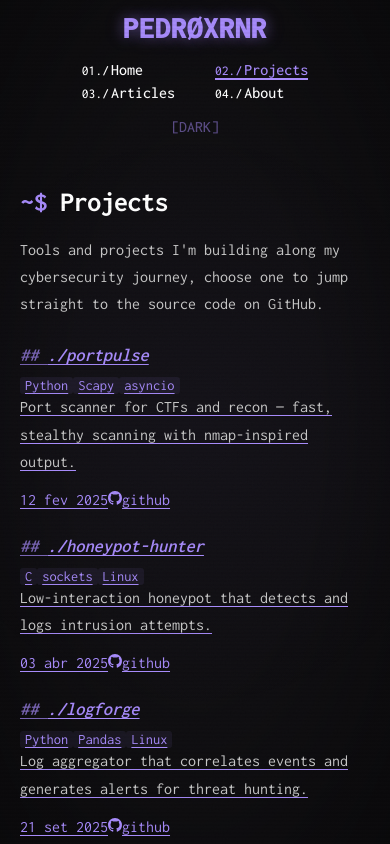
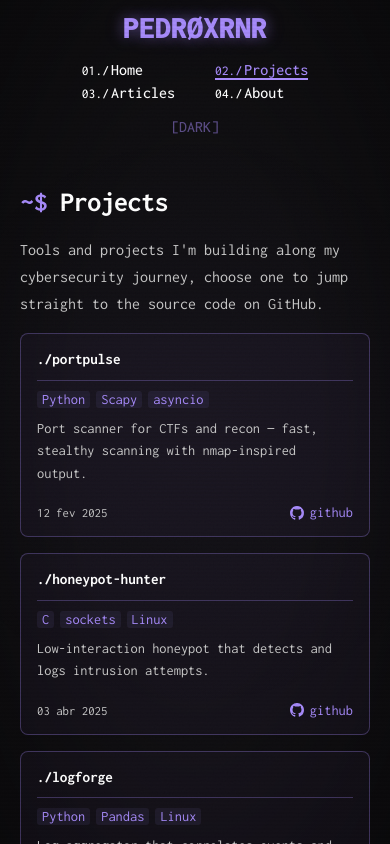
Before and after one commit to pedroxrnr/pedroxrnr.space, a React (Vite) app: page /projects in a window 390 px wide. Shown: the top 844 px of the page. Built offline with nearby package versions, Linux system fonts and the light colour scheme.

Commit message:
style(css): organize into numbered sections; card & logo CRT effects, theme tokens

```diff
--- a/src/style.css
+++ b/src/style.css
@@ -1,3 +1,19 @@
+/* ==========================================================================
+   PEDRØXRNR — styles
+   1. Theme tokens
+   2. Base & reset
+   3. Global layout
+   4. Header & navigation
+   5. Content & typography
+   6. Terminal
+   7. Project cards
+   8. Boot sequence
+   9. Footer
+   10. Responsive & motion
+   ========================================================================== */
+
+/* --- 1. Theme tokens ----------------------------------------------------- */
+
 :root {
   color-scheme: dark;
   --bg: #100F12;
@@ -10,6 +26,7 @@
   --glow-strong: rgba(167, 139, 250, 0.5);
   --glow-soft: rgba(167, 139, 250, 0.2);
   --code-bg: rgba(167, 139, 250, 0.08);
+  --card-bg: rgba(167, 139, 250, 0.04);
   --accent-soft: rgba(167, 139, 250, 0.3);
   --selection-text: #000;
   --nav-weight: 500;
@@ -29,12 +46,15 @@
   --glow-strong: rgba(107, 83, 166, 0.45);
   --glow-soft: rgba(107, 83, 166, 0.18);
   --code-bg: rgba(107, 83, 166, 0.1);
+  --card-bg: rgba(107, 83, 166, 0.05);
   --accent-soft: rgba(107, 83, 166, 0.3);
   --selection-text: #fff;
   --nav-weight: 600;
   --pre-bg: #0F0E13;
   --pre-text: #E6E6EB;
 }
+
+/* --- 2. Base & reset ----------------------------------------------------- */
 
 ::selection {
   background: var(--accent);
@@ -47,19 +67,10 @@
   box-sizing: border-box;
 }
 
-html,
-body {
-  color: var(--text);
-}
-
 html {
   background: var(--bg);
   scrollbar-color: var(--accent) transparent;
   scrollbar-width: thin;
-}
-
-body {
-  background: transparent;
 }
 
 html::-webkit-scrollbar {
@@ -77,6 +88,22 @@ html::-webkit-scrollbar-thumb {
 
 html::-webkit-scrollbar-thumb:hover {
   filter: brightness(1.3);
+}
+
+body {
+  color: var(--text);
+  background: transparent;
+  font-family: "Inconsolata", monospace;
+  font-size: 1rem;
+  max-width: 900px;
+  margin: 0 auto;
+  padding: 0 20px;
+  display: flex;
+  flex-direction: column;
+  min-height: 100vh;
+  -webkit-font-smoothing: antialiased;
+  -moz-osx-font-smoothing: grayscale;
+  text-rendering: optimizeLegibility;
 }
 
 html::before {
@@ -105,19 +132,7 @@ body::after {
   );
 }
 
-body {
-  font-family: "Inconsolata", monospace;
-  font-size: 1rem;
-  max-width: 900px;
-  margin: 0 auto;
-  padding: 0 20px;
-  display: flex;
-  flex-direction: column;
-  min-height: 100vh;
-  -webkit-font-smoothing: antialiased;
-  -moz-osx-font-smoothing: grayscale;
-  text-rendering: optimizeLegibility;
-}
+/* --- 3. Global layout ---------------------------------------------------- */
 
 #root {
   display: flex;
@@ -144,6 +159,8 @@ main::before {
   z-index: -1;
 }
 
+/* --- 4. Header & navigation ---------------------------------------------- */
+
 .header {
   position: static;
   background: transparent;
@@ -152,6 +169,14 @@ main::before {
   align-items: center;
   gap: 4px;
   padding: 12px 0 0;
+}
+
+.header hr {
+  flex-basis: 100%;
+  border: none;
+  border-top: 1px solid var(--accent);
+  opacity: 0.2;
+  margin-top: 8px;
 }
 
 .profile {
@@ -166,15 +191,16 @@ main::before {
 }
 
 .profile h1 a {
+  display: inline-block;
   color: var(--accent);
   text-decoration: none;
   animation: glowPulse 2.4s ease-in-out infinite;
-  transition: filter 0.2s ease;
 }
 
 .profile h1 a:hover,
 .profile h1 a:focus-visible {
-  filter: brightness(1.15);
+  animation: glowPulse 2.4s ease-in-out infinite, crtSignal 1s linear infinite;
+  will-change: transform;
 }
 
 @keyframes glowPulse {
@@ -188,24 +214,85 @@ main::before {
   }
 }
 
-@media (prefers-reduced-motion: reduce) {
-  *,
-  *::before,
-  *::after {
-    animation-duration: 0.01ms !important;
-    animation-iteration-count: 1 !important;
-    transition-duration: 0.01ms !important;
+@keyframes crtSignal {
+  0%,
+  100% {
+    transform: translate(0, 0) skewX(0deg);
+    text-shadow: none;
+  }
+
+  8% {
+    transform: translate(0, 2px) skewX(0deg);
+  }
+
+  12% {
+    transform: translate(-2px, 0) skewX(-4deg);
+    text-shadow:
+      -2px 0 0 rgba(255, 45, 85, 0.55),
+      2px 0 0 rgba(0, 229, 255, 0.55);
+  }
+
+  20% {
+    transform: translate(3px, 0) skewX(2deg);
+    text-shadow:
+      -3px 0 0 rgba(255, 45, 85, 0.6),
+      3px 0 0 rgba(0, 229, 255, 0.6);
+  }
+
+  28% {
+    transform: translate(-3px, -1px) skewX(-5deg);
+    text-shadow:
+      -2px 0 1px rgba(255, 45, 85, 0.55),
+      2px 0 1px rgba(0, 229, 255, 0.55);
+  }
+
+  36% {
+    transform: translate(2px, 0) skewX(2deg);
+    text-shadow:
+      -1px 0 0 rgba(255, 45, 85, 0.5),
+      1px 0 0 rgba(0, 229, 255, 0.5);
+  }
+
+  44% {
+    transform: translate(-2px, 1px) skewX(4deg);
+    text-shadow:
+      -3px 0 0 rgba(255, 45, 85, 0.6),
+      3px 0 0 rgba(0, 229, 255, 0.6);
+  }
+
+  52% {
+    transform: translate(3px, 0) skewX(-3deg);
+    text-shadow:
+      -2px 0 0 rgba(255, 45, 85, 0.5),
+      2px 0 0 rgba(0, 229, 255, 0.5);
+  }
+
+  60% {
+    transform: translate(-2px, 0) skewX(1deg);
+    text-shadow:
+      -1px 0 0 rgba(255, 45, 85, 0.45),
+      1px 0 0 rgba(0, 229, 255, 0.45);
+  }
+
+  68% {
+    transform: translate(1px, 0) skewX(-2deg);
+    text-shadow:
+      -1px 0 0 rgba(255, 45, 85, 0.4),
+      1px 0 0 rgba(0, 229, 255, 0.4);
+  }
+
+  76% {
+    transform: translate(0, 0) skewX(0deg);
+  }
+
+  90% {
+    transform: translate(0, 0) skewX(0deg);
+    text-shadow: none;
   }
 }
 
 .nav-links {
   margin: 0;
-}
-
-.nav-group {
-  display: flex;
-  align-items: center;
-  gap: 4px;
 }
 
 .nav-links ul {
@@ -257,9 +344,22 @@ main::before {
   color: var(--accent);
 }
 
+.nav-group {
+  display: flex;
+  align-items: center;
+  gap: 4px;
+}
+
 .link-num {
   font-size: 0.85em;
   margin-right: 2px;
+}
+
+.separator {
+  color: var(--accent);
+  opacity: 0.3;
+  user-select: none;
+  padding: 0 2px;
 }
 
 .theme-toggle {
@@ -279,13 +379,6 @@ main::before {
   text-align: center;
 }
 
-.separator {
-  color: var(--accent);
-  opacity: 0.3;
-  user-select: none;
-  padding: 0 2px;
-}
-
 .theme-toggle:hover {
   opacity: 1;
 }
@@ -295,13 +388,7 @@ main::before {
   outline-offset: 2px;
 }
 
-.header hr {
-  flex-basis: 100%;
-  border: none;
-  border-top: 1px solid var(--accent);
-  opacity: 0.2;
-  margin-top: 8px;
-}
+/* --- 5. Content & typography ---------------------------------------------- */
 
 .content h2 {
   margin-top: 36px;
@@ -377,6 +464,8 @@ main::before {
   font-size: inherit;
 }
 
+/* --- 6. Terminal ---------------------------------------------------------- */
+
 .terminal {
   margin: 0 0 16px;
   background: var(--pre-bg);
@@ -438,16 +527,107 @@ main::before {
   color: var(--accent);
 }
 
-.footer {
-  padding: 40px 0 10px;
-  font-size: 13px;
-  opacity: 0.3;
-  line-height: 1.9;
+/* --- 7. Project cards ----------------------------------------------------- */
+
+.projects-grid {
+  display: grid;
+  grid-template-columns: repeat(3, minmax(0, 1fr));
+  gap: 16px;
+  margin: 0 0 16px;
+}
+
+.project-card {
+  border: 1px solid var(--accent-soft);
+  border-radius: 8px;
+  overflow: hidden;
+  background-color: var(--card-bg);
   display: flex;
+  flex-direction: column;
+  transition: border-color 0.2s ease, background-color 0.2s ease, transform 0.2s ease;
+}
+
+.project-card:hover {
+  border-color: var(--accent);
+  background-color: var(--code-bg);
+  transform: translateY(-2px);
+}
+
+.project-card .project-link {
+  display: flex;
+  flex-direction: column;
+  flex: 1;
+  color: inherit;
+  text-decoration: none;
+}
+
+.project-card .project-link:focus-visible {
+  outline: 1px solid var(--accent);
+  outline-offset: -1px;
+}
+
+.project-card h3.project-title {
+  margin: 0;
+  padding: 2px 0 10px;
+  border-bottom: 1px solid var(--accent-soft);
+  font-size: 0.95rem;
+  font-weight: 700;
+  font-style: normal;
+  line-height: 1.3;
+}
+
+.project-card h3::before {
+  content: none;
+}
+
+.project-body {
+  padding: 14px 16px 16px;
+  display: flex;
+  flex-direction: column;
+  gap: 10px;
+  flex: 1;
+}
+
+.project-body p {
+  margin: 0;
+  font-size: 0.9em;
+  line-height: 1.55;
+}
+
+.project-tech {
+  display: flex;
+  flex-wrap: wrap;
+  gap: 6px;
+}
+
+.project-meta {
+  display: flex;
+  align-items: center;
   justify-content: space-between;
-  gap: 16px;
-  flex-wrap: wrap;
+  gap: 12px;
+  margin-top: auto;
+  padding-top: 10px;
 }
+
+.project-date {
+  font-family: "Inconsolata", monospace;
+  font-size: 0.8em;
+  color: var(--muted);
+}
+
+.project-card .project-repo {
+  color: var(--accent);
+  display: inline-flex;
+  align-items: center;
+  gap: 6px;
+  font-size: 0.9em;
+  align-self: flex-end;
+}
+
+.project-card:hover .project-repo {
+  text-decoration: underline;
+}
+
+/* --- 8. Boot sequence ----------------------------------------------------- */
 
 .boot-overlay {
   position: fixed;
@@ -506,7 +686,42 @@ main::before {
   color: var(--text);
 }
 
+/* --- 9. Footer ------------------------------------------------------------ */
+
+.footer {
+  padding: 40px 0 10px;
+  font-size: 13px;
+  opacity: 0.3;
+  line-height: 1.9;
+  display: flex;
+  justify-content: space-between;
+  gap: 16px;
+  flex-wrap: wrap;
+}
+
+/* --- 10. Responsive & motion ---------------------------------------------- */
+
+@media (prefers-reduced-motion: reduce) {
+  *,
+  *::before,
+  *::after {
+    animation-duration: 0.01ms !important;
+    animation-iteration-count: 1 !important;
+    transition-duration: 0.01ms !important;
+  }
+}
+
+@media (max-width: 1000px) {
+  .projects-grid {
+    grid-template-columns: repeat(2, minmax(0, 1fr));
+  }
+}
+
 @media (max-width: 720px) {
+  .projects-grid {
+    grid-template-columns: 1fr;
+  }
+
   .header {
     flex-direction: column;
     gap: 16px;
```
